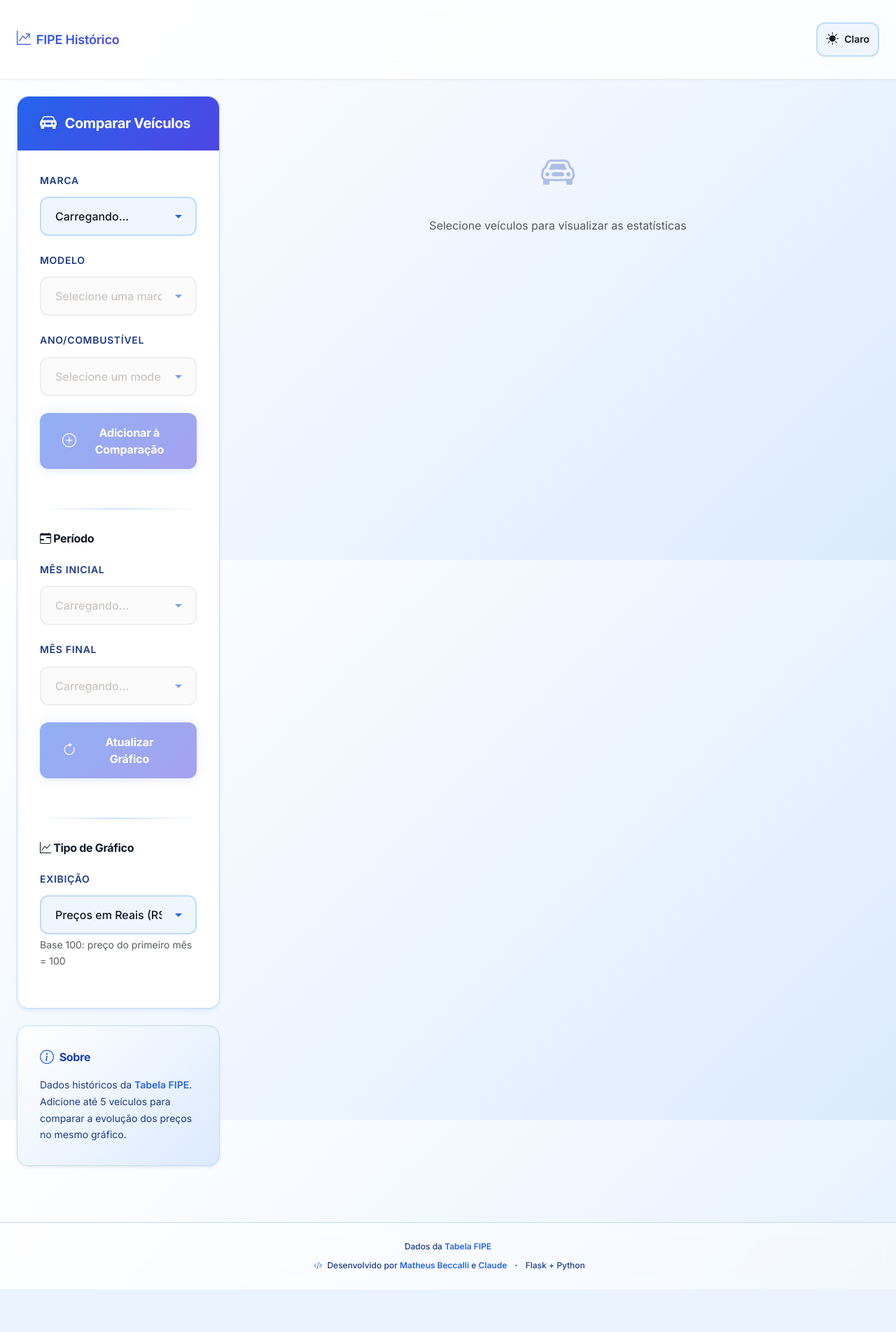
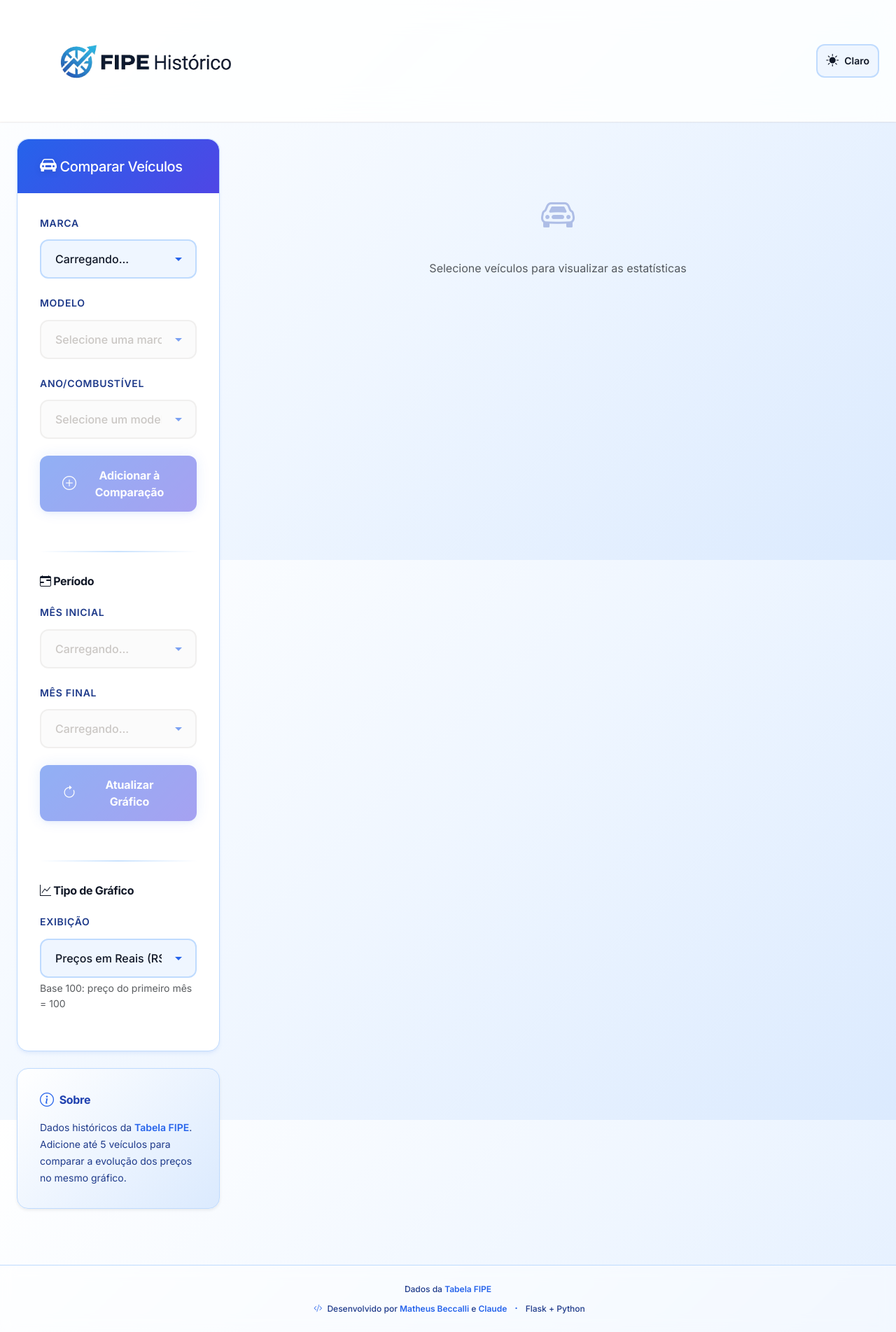
Before and after one commit to matheusbeccalli/historico_fipe_webapp, a Flask app: page / in a window 1280 px wide. Shown: the whole page at 70% size. Before the commit the page ends 1842 px from the top, so only its background shows below. Run offline with Flask 3, Linux system fonts and the light colour scheme; parts of the project's set-up code (start-up, migrations or seed data) failed here and were passed over; some libraries are stand-ins or nearby versions.

Commit message:
Add SEO optimization and Google Analytics 4 integration
Pre-launch SEO improvements: meta description, Open Graph and Twitter Card
tags, canonical URL, JSON-LD structured data (WebSite + WebApplication),
semantic HTML (main, h1, noscript fallback), robots.txt and sitemap.xml
routes, image dimensions for CLS prevention, and logo-based navbar.

Google Analytics 4 support via GA_MEASUREMENT_ID env variable with
conditional loading, CSP header updates for Google domains, and
nonce-based script execution.

Co-Authored-By: Claude Opus 4.5 <noreply@anthropic.com>

```diff
--- a/app.py
+++ b/app.py
@@ -17,7 +17,6 @@ from sqlalchemy.pool import QueuePool
 from datetime import datetime, timedelta
 import hashlib
 import hmac
-import json
 import logging
 from logging.handlers import RotatingFileHandler
 import os
@@ -661,11 +660,11 @@ def set_security_headers(response):
     # Scripts still use nonce-based execution for security
     csp_directives = [
         "default-src 'self'",
-        f"script-src 'self' 'nonce-{nonce}' https://cdn.plot.ly https://cdn.jsdelivr.net",
+        f"script-src 'self' 'nonce-{nonce}' https://cdn.plot.ly https://cdn.jsdelivr.net https://www.googletagmanager.com",
         f"style-src 'self' 'unsafe-inline' https://cdn.jsdelivr.net https://fonts.googleapis.com",
         "font-src 'self' https://fonts.gstatic.com https://cdn.jsdelivr.net",
-        "img-src 'self' data:",
-        "connect-src 'self' https://cdn.plot.ly https://cdn.jsdelivr.net https://api.bcb.gov.br"
+        "img-src 'self' data: https://www.googletagmanager.com",
+        "connect-src 'self' https://cdn.plot.ly https://cdn.jsdelivr.net https://api.bcb.gov.br https://www.google-analytics.com https://*.google-analytics.com https://*.analytics.google.com https://www.googletagmanager.com"
     ]
     response.headers['Content-Security-Policy'] = '; '.join(csp_directives)
 
@@ -716,7 +715,8 @@ def index():
     return render_template(
         'index.html',
         default_brand=app.config.get('DEFAULT_BRAND', 'Volkswagen'),
-        default_model=app.config.get('DEFAULT_MODEL', 'Gol')
+        default_model=app.config.get('DEFAULT_MODEL', 'Gol'),
+        ga_measurement_id=app.config.get('GA_MEASUREMENT_ID', '')
         # API key is NO LONGER passed to the template
     )
 
@@ -769,6 +769,48 @@ def health():
         health_status['checks']['session'] = 'warning'
 
     return jsonify(health_status), 200
+
+
+@app.route('/robots.txt')
+def robots_txt():
+    """
+    Serve robots.txt for search engine crawlers.
+
+    Allows all crawlers to index the site while pointing them to the sitemap.
+    Disallows crawling of API endpoints and health check.
+    """
+    content = (
+        "User-agent: *\n"
+        "Allow: /\n"
+        "Disallow: /api/\n"
+        "Disallow: /health\n"
+        "\n"
+        f"Sitemap: {request.url_root}sitemap.xml\n"
+    )
+    return app.response_class(content, mimetype='text/plain')
+
+
+@app.route('/sitemap.xml')
+def sitemap_xml():
+    """
+    Serve sitemap.xml for search engine crawlers.
+
+    Lists the main page as the only user-facing URL.
+    Uses the current date as the last modification date.
+    """
+    base_url = request.url_root.rstrip('/')
+    sitemap = (
+        '<?xml version="1.0" encoding="UTF-8"?>\n'
+        '<urlset xmlns="http://www.sitemaps.org/schemas/sitemap/0.9">\n'
+        '  <url>\n'
+        f'    <loc>{base_url}/</loc>\n'
+        f'    <lastmod>{datetime.now().strftime("%Y-%m-%d")}</lastmod>\n'
+        '    <changefreq>monthly</changefreq>\n'
+        '    <priority>1.0</priority>\n'
+        '  </url>\n'
+        '</urlset>\n'
+    )
+    return app.response_class(sitemap, mimetype='application/xml')
 
 
 # ============================================================================
--- a/config.py
+++ b/config.py
@@ -66,6 +66,10 @@ class Config:
     WTF_CSRF_ENABLED = True  # Enable CSRF protection for forms
     WTF_CSRF_TIME_LIMIT = None  # CSRF tokens don't expire (valid for session lifetime)
     WTF_CSRF_SSL_STRICT = False  # Allow development without HTTPS (set True in production if needed)
+
+    # Google Analytics 4 Measurement ID (e.g., G-XXXXXXXXXX)
+    # Leave empty to disable analytics tracking
+    GA_MEASUREMENT_ID = os.getenv('GA_MEASUREMENT_ID', '')
 
     @staticmethod
     def validate_secret_key():
--- a/static/css/style.css
+++ b/static/css/style.css
@@ -122,17 +122,8 @@ h6 { font-size: 1rem; }
 }
 
 .navbar-brand {
-    font-family: var(--font-display);
-    font-size: 1.125rem !important;
-    font-weight: 600 !important;
-    letter-spacing: -0.01em;
-    background: linear-gradient(135deg, var(--color-accent) 0%, var(--color-accent-dark) 100%);
-    -webkit-background-clip: text;
-    -webkit-text-fill-color: transparent;
-    background-clip: text;
     display: flex;
     align-items: center;
-    gap: 0.5rem;
     transition: transform var(--transition-base);
 }
 
@@ -140,17 +131,9 @@ h6 { font-size: 1rem; }
     transform: translateY(-1px);
 }
 
-.navbar-brand i {
-    font-size: 1.25rem;
-    background: linear-gradient(135deg, var(--color-accent) 0%, var(--color-accent-dark) 100%);
-    -webkit-background-clip: text;
-    -webkit-text-fill-color: transparent;
-    animation: float 3s ease-in-out infinite;
-}
-
-@keyframes float {
-    0%, 100% { transform: translateY(0px); }
-    50% { transform: translateY(-5px); }
+.navbar-logo {
+    height: 100px;
+    width: auto;
 }
 
 /* ========================================
@@ -686,8 +669,8 @@ hr {
 }
 
 @media (max-width: 768px) {
-    .navbar-brand {
-        font-size: 1.25rem !important;
+    .navbar-logo {
+        height: 44px;
     }
 
     h1 { font-size: 2rem; }
--- a/templates/index.html
+++ b/templates/index.html
@@ -4,7 +4,37 @@
     <meta charset="UTF-8">
     <meta name="viewport" content="width=device-width, initial-scale=1.0">
     <meta name="csrf-token" content="{{ csrf_token() }}">
-    <title>FIPE - Histórico de Preços de Veículos</title>
+    <meta name="description" content="Consulte o histórico de preços da Tabela FIPE. Compare a evolução de preços de até 5 veículos com gráficos interativos, análise de depreciação e indicadores econômicos.">
+    <meta name="robots" content="index, follow">
+    <link rel="canonical" href="{{ request.url_root[:-1] }}{{ request.path }}">
+    <title>Histórico de Preços FIPE | Compare a Evolução de Preços de Veículos</title>
+    <link rel="icon" type="image/x-icon" href="{{ url_for('static', filename='favicon.ico') }}">
+
+    <!-- Open Graph / Facebook -->
+    <meta property="og:type" content="website">
+    <meta property="og:url" content="{{ request.url_root[:-1] }}{{ request.path }}">
+    <meta property="og:title" content="Histórico de Preços FIPE | Compare a Evolução de Preços de Veículos">
+    <meta property="og:description" content="Consulte o histórico de preços da Tabela FIPE. Compare a evolução de preços de até 5 veículos com gráficos interativos, análise de depreciação e indicadores econômicos.">
+    <meta property="og:image" content="{{ request.url_root[:-1] }}{{ url_for('static', filename='img/og-image.png') }}">
+    <meta property="og:locale" content="pt_BR">
+    <meta property="og:site_name" content="FIPE Histórico">
+
+    <!-- Twitter Card -->
+    <meta name="twitter:card" content="summary_large_image">
+    <meta name="twitter:title" content="Histórico de Preços FIPE | Compare a Evolução de Preços de Veículos">
+    <meta name="twitter:description" content="Consulte o histórico de preços da Tabela FIPE. Compare a evolução de preços de até 5 veículos com gráficos interativos.">
+    <meta name="twitter:image" content="{{ request.url_root[:-1] }}{{ url_for('static', filename='img/og-image.png') }}">
+
+    <!-- Google Analytics 4 (only loaded when GA_MEASUREMENT_ID is configured) -->
+    {% if ga_measurement_id %}
+    <script async src="https://www.googletagmanager.com/gtag/js?id={{ ga_measurement_id }}" nonce="{{ g.csp_nonce }}"></script>
+    <script nonce="{{ g.csp_nonce }}">
+        window.dataLayer = window.dataLayer || [];
+        function gtag(){dataLayer.push(arguments);}
+        gtag('js', new Date());
+        gtag('config', '{{ ga_measurement_id }}');
+    </script>
+    {% endif %}
 
     <!-- Preconnect for performance -->
     <link rel="preconnect" href="https://fonts.googleapis.com">
@@ -24,14 +54,47 @@
 
     <!-- Custom CSS -->
     <link rel="stylesheet" href="{{ url_for('static', filename='css/style.css') }}">
+
+    <!-- Structured Data (JSON-LD) -->
+    <script type="application/ld+json">
+    {
+        "@context": "https://schema.org",
+        "@graph": [
+            {
+                "@type": "WebSite",
+                "name": "FIPE Histórico",
+                "url": "{{ request.url_root[:-1] }}",
+                "description": "Consulte o histórico de preços da Tabela FIPE. Compare a evolução de preços de veículos com gráficos interativos.",
+                "inLanguage": "pt-BR"
+            },
+            {
+                "@type": "WebApplication",
+                "name": "FIPE Histórico - Comparador de Preços",
+                "url": "{{ request.url_root[:-1] }}",
+                "description": "Ferramenta gratuita para consultar e comparar o histórico de preços de veículos da Tabela FIPE com gráficos interativos e análise de depreciação.",
+                "applicationCategory": "FinanceApplication",
+                "operatingSystem": "Web",
+                "offers": {
+                    "@type": "Offer",
+                    "price": "0",
+                    "priceCurrency": "BRL"
+                },
+                "inLanguage": "pt-BR",
+                "browserRequirements": "Requires JavaScript"
+            }
+        ]
+    }
+    </script>
 </head>
 <body>
     <!-- Premium Navigation Bar with glassmorphism -->
     <nav class="navbar navbar-light">
         <div class="container-fluid">
             <span class="navbar-brand mb-0 h1">
-                <i class="bi bi-graph-up-arrow"></i>
-                FIPE Histórico
+                <img id="navbarLogo" src="{{ url_for('static', filename='img/logo-light.png') }}" alt="FIPE Histórico - Comparador de Preços de Veículos" class="navbar-logo"
+                     width="1080" height="293"
+                     data-light="{{ url_for('static', filename='img/logo-light.png') }}"
+                     data-dark="{{ url_for('static', filename='img/logo-dark.png') }}">
             </span>
             <button id="themeToggle" class="theme-toggle" aria-label="Alternar tema">
                 <i class="bi bi-sun-fill"></i>
@@ -40,17 +103,37 @@
         </div>
     </nav>
 
+    <!-- Page Heading (SEO) -->
+    <h1 class="visually-hidden">Histórico de Preços da Tabela FIPE - Comparador de Veículos</h1>
+
+    <!-- Noscript fallback for search engines and users without JS -->
+    <noscript>
+        <div class="container mt-4">
+            <div class="alert alert-warning text-center">
+                <h2>Histórico de Preços FIPE</h2>
+                <p>Esta aplicação requer JavaScript para funcionar. Por favor, ative o JavaScript no seu navegador para consultar o histórico de preços de veículos da Tabela FIPE.</p>
+                <p>Com esta ferramenta, você pode:</p>
+                <ul class="list-unstyled">
+                    <li>Comparar a evolução de preços de até 5 veículos</li>
+                    <li>Visualizar gráficos interativos de preços históricos</li>
+                    <li>Analisar depreciação de veículos ao longo do tempo</li>
+                    <li>Comparar preços com indicadores econômicos (IPCA, CDI)</li>
+                </ul>
+            </div>
+        </div>
+    </noscript>
+
     <!-- Main Container -->
-    <div class="container-fluid">
+    <main class="container-fluid">
         <div class="row">
             <!-- Left Panel - Controls with premium styling -->
             <div class="col-lg-3 col-md-4 mb-4">
                 <div class="card control-card">
                     <div class="card-header">
-                        <h5 class="mb-0">
+                        <h2 class="h5 mb-0">
                             <i class="bi bi-car-front-fill"></i>
                             Comparar Veículos
-                        </h5>
+                        </h2>
                     </div>
                     <div class="card-body">
                         <!-- Brand Dropdown -->
@@ -289,6 +372,8 @@
         </div>
     </div>
 
+    </main>
+
     <!-- Premium Footer -->
     <footer>
         <div class="container text-center">
@@ -314,6 +399,7 @@
             const themeToggle = document.getElementById('themeToggle');
             const themeIcon = themeToggle.querySelector('i');
             const themeText = themeToggle.querySelector('.theme-toggle-text');
+            const navbarLogo = document.getElementById('navbarLogo');
             const html = document.documentElement;
 
             // Check for saved theme preference or default to system preference
@@ -342,6 +428,11 @@
                     themeIcon.classList.remove('bi-moon-stars-fill');
                     themeIcon.classList.add('bi-sun-fill');
                     themeText.textContent = 'Claro';
+                }
+
+                // Update navbar logo
+                if (navbarLogo) {
+                    navbarLogo.src = theme === 'dark' ? navbarLogo.dataset.dark : navbarLogo.dataset.light;
                 }
 
                 // Update Plotly chart colors if chart exists
```
Also changed, not shown: .claude/settings.local.json, .serena/project.yml, static/favicon.ico (added), static/img/logo-dark.png (added), static/img/logo-light.png (added), 1 other file.
